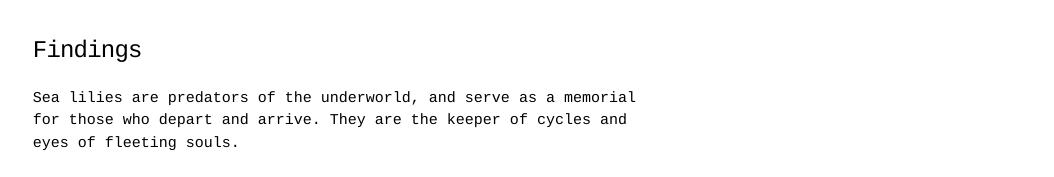
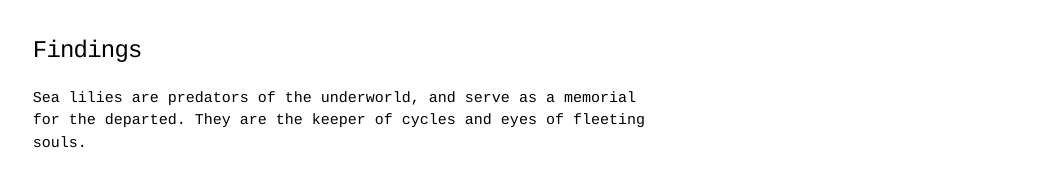
Before and after one commit to mmerhi89/thefossilwoman, a plain HTML site: page index.html in a window 1280 px wide. Shown: the part 906-1083 px from the top of the page, without its empty margins (12-1066 px from the left). Drawn offline with Linux system fonts and the light colour scheme.

Commit message:
Update index.html

```diff
--- a/index.html
+++ b/index.html
@@ -79,7 +79,7 @@
 <div id="findings" class="container"></div>
 <div class="row" >
 <h4 class="separator" style="margin-left: 3.5%">Findings</h4> <p class="one-half column" style="margin-left: 3.5%">
-Sea lilies are predators of the underworld, and serve as a memorial for those who depart and arrive. They are the keeper of cycles and eyes of fleeting souls.</p>
+Sea lilies are predators of the underworld, and serve as a memorial for the departed. They are the keeper of cycles and eyes of fleeting souls.</p>
 </div>
 <ul align="middle" style="margin-left: 2%">
     <li><img src="images/Fossil12.jpg"></li>
```
